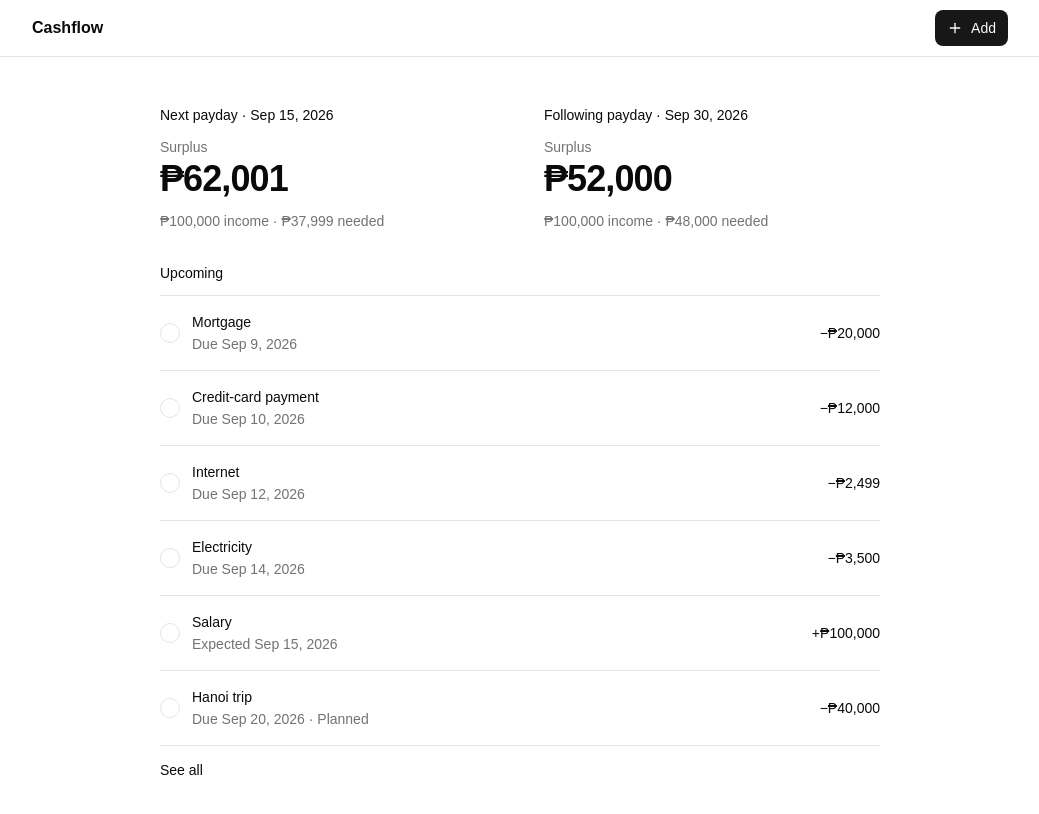
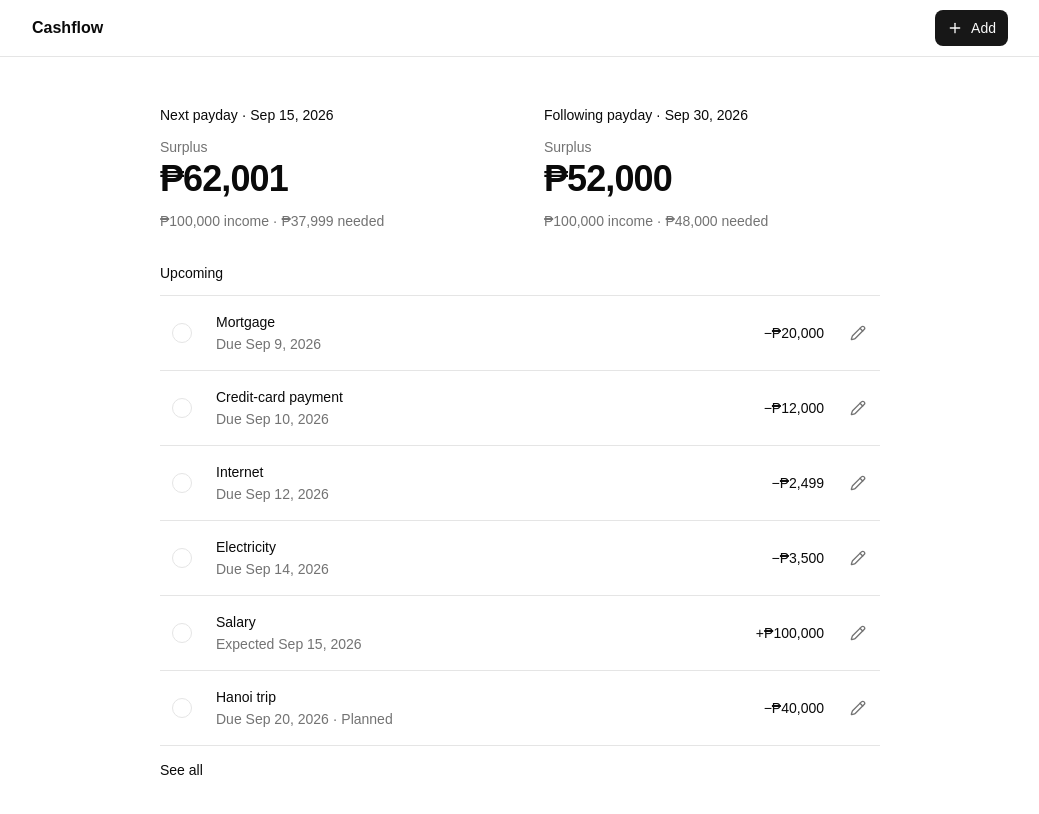
Before and after one commit to stanxaf/cashflow, a Next.js app: page /paydays in a window 1280 px wide. Shown: the top 814 px of the page, without its empty margins (120-1159 px from the left). Built offline with nearby package versions, Linux system fonts and the light colour scheme.

Commit message:
Refine upcoming row actions

```diff
--- a/src/app/(app)/paydays/page.tsx
+++ b/src/app/(app)/paydays/page.tsx
@@ -1,7 +1,7 @@
 "use client";
 
 import Link from "next/link";
-import { Check } from "lucide-react";
+import { Check, Pencil } from "lucide-react";
 import { useState } from "react";
 import { payCycleSummaries, upcomingEvents } from "@/lib/seed-data";
 import { cn, formatDate, formatPHP } from "@/lib/utils";
@@ -89,7 +89,7 @@ export default function PaydaysPage() {
               <div
                 key={event.id}
                 className={cn(
-                  "grid grid-cols-[auto_1fr_auto] items-center gap-3 py-4",
+                  "grid grid-cols-[auto_1fr_auto_auto] items-center gap-3 py-2",
                   completed && "text-muted-foreground"
                 )}
               >
@@ -99,25 +99,40 @@ export default function PaydaysPage() {
                   aria-pressed={completed}
                   onClick={() => toggleCompleted(event.id)}
                   className={cn(
-                    "flex h-5 w-5 shrink-0 items-center justify-center rounded-full border transition-colors",
-                    completed ? "border-foreground bg-foreground text-background" : "border-muted-foreground/50 hover:border-foreground"
+                    "flex h-11 w-11 shrink-0 items-center justify-center rounded-md transition-colors hover:bg-muted",
+                    "focus-visible:outline-none focus-visible:ring-2 focus-visible:ring-ring"
                   )}
                 >
-                  {completed && <Check className="h-3.5 w-3.5" />}
+                  <span
+                    className={cn(
+                      "flex h-5 w-5 items-center justify-center rounded-full border transition-colors",
+                      completed ? "border-foreground bg-foreground text-background" : "border-muted-foreground/50"
+                    )}
+                  >
+                    {completed && <Check className="h-3.5 w-3.5" />}
+                  </span>
                 </button>
 
-                <Link href={`/items/${event.id}/edit`} className="min-w-0">
+                <div className="min-w-0 py-2">
                   <p className={cn("truncate text-sm font-medium", completed && "line-through")}>{event.title}</p>
                   <p className="mt-0.5 text-sm text-muted-foreground">
                     {completed
                       ? completedTimingLabel(event.type, event.date)
                       : `${timingLabel(event.type, event.date)}${event.state === "planned" ? " · Planned" : ""}`}
                   </p>
-                </Link>
+                </div>
 
                 <p className={cn("text-sm tabular-nums", completed && "text-muted-foreground")}>
                   {event.type === "income" ? "+" : "−"}{formatPHP(event.amount)}
                 </p>
+
+                <Link
+                  href={`/items/${event.id}/edit`}
+                  aria-label={`Edit ${event.title}`}
+                  className="flex h-11 w-11 shrink-0 items-center justify-center rounded-md text-muted-foreground transition-colors hover:bg-muted hover:text-foreground focus-visible:outline-none focus-visible:ring-2 focus-visible:ring-ring"
+                >
+                  <Pencil className="h-4 w-4" />
+                </Link>
               </div>
             );
           })}
```
